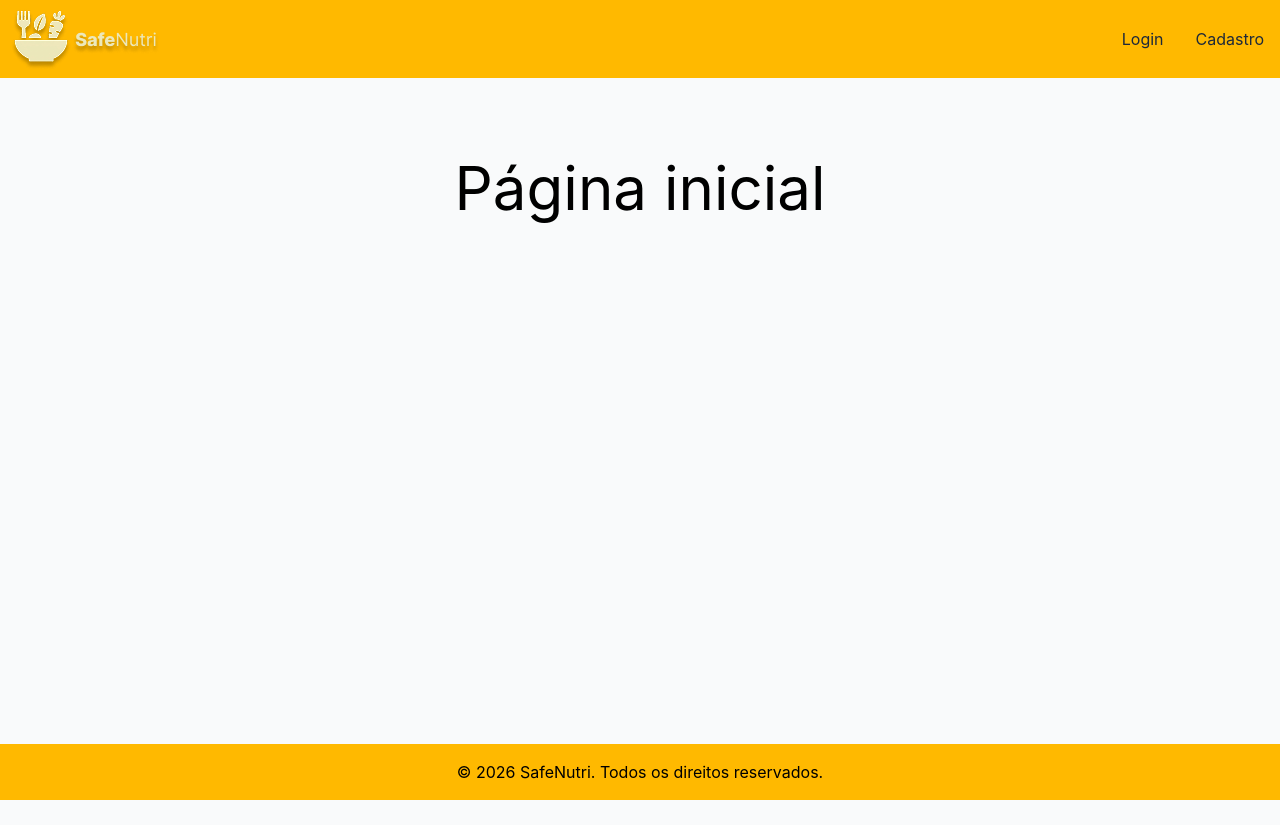
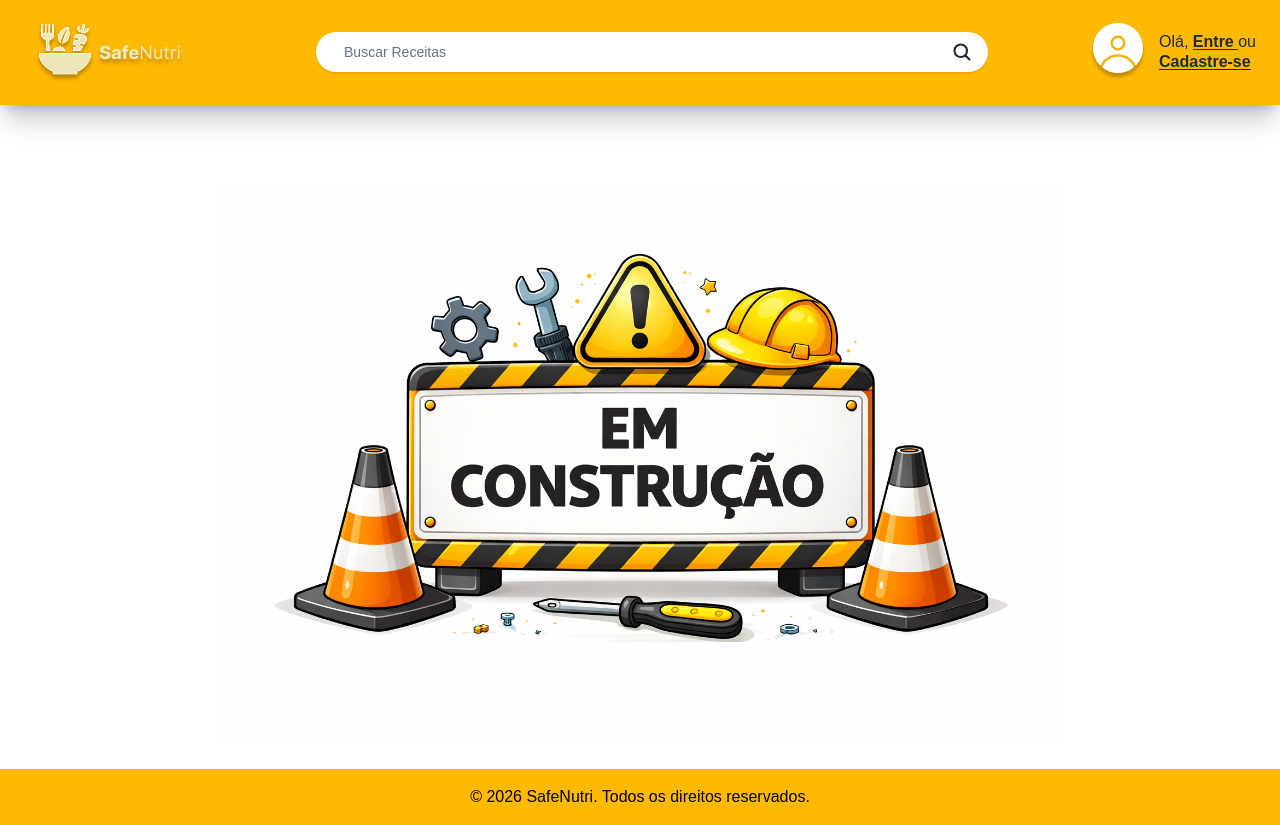
Before and after one commit to SafeNutri-IFTM/safenutri-front, an Angular app: page / in a window 1280 px wide. Before the commit the page ends 800 px from the top, so only its background shows below. Built offline with nearby package versions, Linux system fonts and the light colour scheme.

Commit message:
feat: atualizando layout do navbar, tipografia global e home

```diff
--- a/src/app/components/navbar-login/navbar-login.component.html
+++ b/src/app/components/navbar-login/navbar-login.component.html
@@ -1,4 +1,4 @@
-<div class="bg-amber-400">
+<div class="bg-amber-400 border-b border-amber-500/10 shadow-xl shadow-black/20">
     <div class="flex items-center justify-center">
         <a routerLink="/home/home" routerLinkActive="active">
             <img src="../assets/LogoSafeNutri.png" alt="Logo" class="">
--- a/src/app/components/navbar/navbar.component.html
+++ b/src/app/components/navbar/navbar.component.html
@@ -1,16 +1,41 @@
-<div class="bg-amber-400">
-    <div class="flex items-center justify-between">
+<div class="bg-amber-400 border-b border-amber-500/10 shadow-xl shadow-black/20 px-6 py-3">
+    <div class="flex items-center justify-between h-20">
+
         <a routerLink="/home/home" routerLinkActive="active">
-            <img src="../assets/LogoSafeNutri.png" alt="Logo" class="">
+            <img src="../assets/LogoSafeNutri.png" alt="Logo SafeNutri" class="">
         </a>
-        <div class="flex items-center justify-end">
 
-            <a routerLink="/#/#" routerLinkActive="active">
-                <p class="text-gray-800 hover:text-gray-600 mx-4">Login</p>
-            </a>
-            <a routerLink="/user/register" routerLinkActive="active">
-                <p class="text-gray-800 hover:text-gray-600 mx-4">Cadastro</p>
-            </a>
+        <div class="flex-1 max-w-2xl mx-8">
+            <div class="flex items-center bg-white rounded-full px-4 py-2.5 shadow-sm">
+                <input type="text" placeholder="Buscar Receitas"
+                    class="flex-1 bg-transparent border-none outline-none px-3 text-sm text-gray-800 placeholder-gray-500 font-medium">
+
+                <button class="text-gray-800 hover:text-gray-600 transition-colors">
+                    <svg xmlns="http://www.w3.org/2000/svg" fill="none" viewBox="0 0 24 24" stroke-width="2.5"
+                        stroke="currentColor" class="w-5 h-5">
+                        <path stroke-linecap="round" stroke-linejoin="round"
+                            d="M21 21l-5.197-5.197m0 0A7.5 7.5 0 105.196 5.196a7.5 7.5 0 0010.607 10.607z" />
+                    </svg>
+                </button>
+            </div>
         </div>
+
+        <div class="flex items-center justify-end gap-3 text-gray-800">
+            <img src="./assets/Avatar.png" alt="Avatar do Usuário">
+            <div class="text-base leading-tight">
+                <span>Olá, </span>
+                <a routerLink="/#/#" routerLinkActive="active"
+                    class="font-bold underline underline-offset-2 hover:text-gray-600 transition-colors">
+                    Entre
+                </a>
+                <span> ou</span>
+                <br>
+                <a routerLink="/user/register" routerLinkActive="active"
+                    class="font-bold underline underline-offset-2 hover:text-gray-600 transition-colors">
+                    Cadastre-se
+                </a>
+            </div>
+        </div>
+
     </div>
 </div>
--- a/src/app/features/home/home-page/home-page.component.html
+++ b/src/app/features/home/home-page/home-page.component.html
@@ -1,10 +1,11 @@
-<div class="min-h-screen flex flex-col">
+<div class="min-h-screen flex flex-col bg-white">
     <app-navbar></app-navbar>
 
     <div class="flex-1 container pb-6 mx-auto text-center">
 
-        <h1 class="text-6xl mt-20">Página inicial</h1>
-
+        <div class="mt-20 flex justify-center">
+            <img class="h-140 max-w-full" src="./assets/construcao.png">
+        </div>
     </div>
 
     <app-footer></app-footer>
--- a/src/styles.css
+++ b/src/styles.css
@@ -1,9 +1,8 @@
-@tailwind base;
-@tailwind components;
+@import "tailwindcss/preflight";
 @tailwind utilities;
 
 body {
-  font-family: 'Inter', sans-serif;
+  font-family: 'Arial';
   background-color: #f9fafb;
 }
 /* You can add global styles to this file, and also import other style files */
--- a/tailwind.config.js
+++ b/tailwind.config.js
@@ -11,7 +11,7 @@ module.exports = {
         black: '#000000',
       },
       fontFamily: {
-        sans: ['Inter', 'sans-serif'],
+        sans: ['Arial'],
       }
     },
   },
```
Also changed, not shown: src/assets/Avatar.png (added), src/assets/construcao.png (added).
